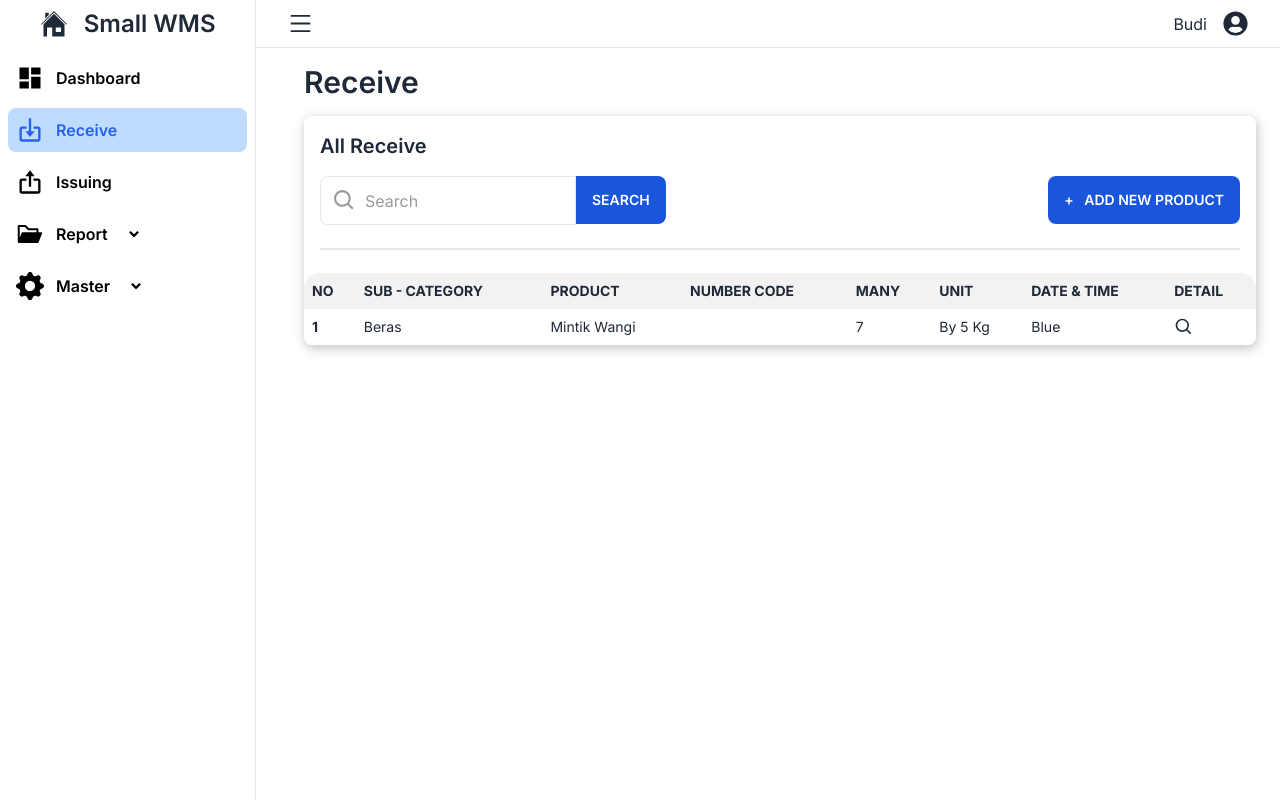
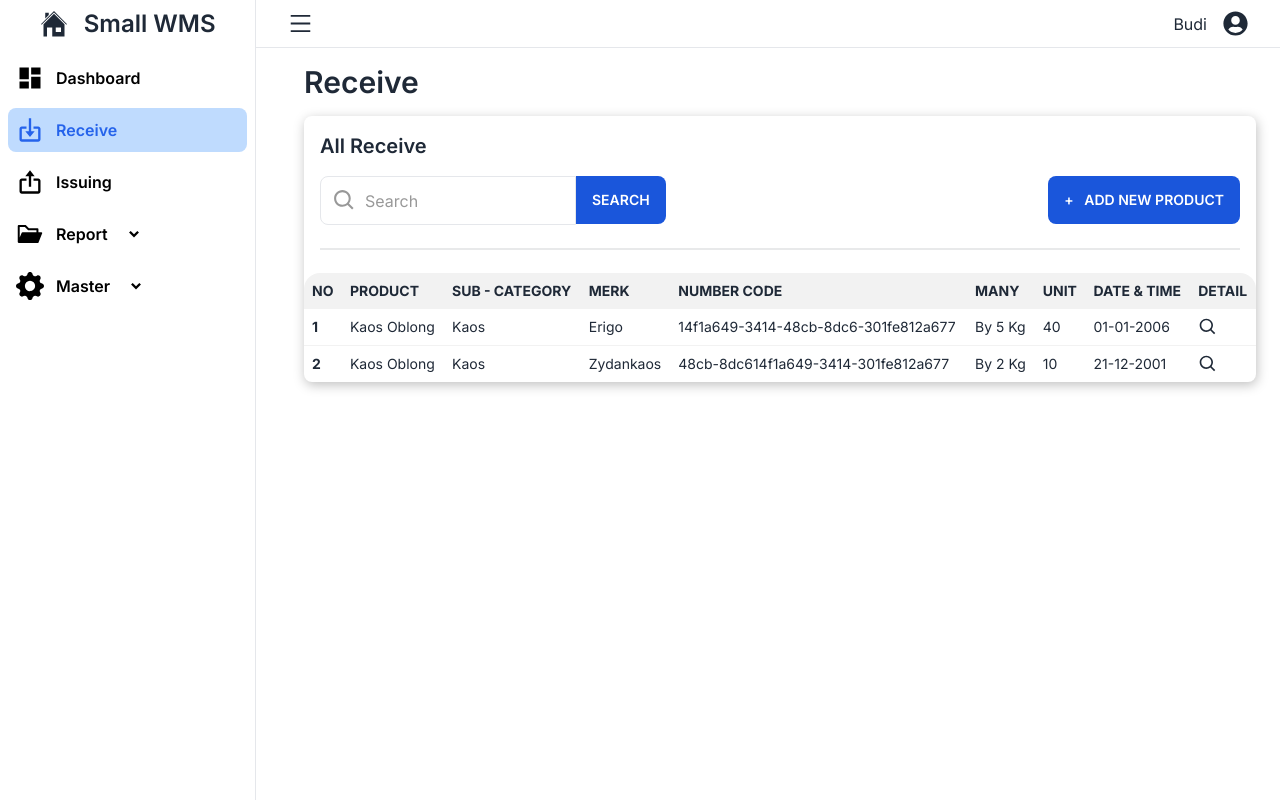
Before and after one commit to loekalin/wms-client, a React (Vite) app: page /receive in a window 1280 px wide. Built offline with nearby package versions, Linux system fonts and the light colour scheme.

Commit message:
[+] Auth Middleware Feature

```diff
--- a/src/App.jsx
+++ b/src/App.jsx
@@ -3,6 +3,8 @@ import Login from "@/Pages/Login/Login";
 import Dashboard from "@/Pages/Dashboard/Dashboard";
 import Navbar from "@/Components/Navbar";
 import Receive from "@/Pages/Receive/Receive";
+// import AuthMiddleware from "@/Components/AuthMiddleware";
+
 const App = () => {
   return (
     <BrowserRouter>
@@ -11,9 +13,11 @@ const App = () => {
         <Route
           path="/dashboard"
           element={
+            // <AuthMiddleware>
             <Navbar>
               <Dashboard />
             </Navbar>
+            // </AuthMiddleware>
           }
         />
         <Route
--- /dev/null
+++ b/src/Components/AuthMiddleware.jsx
@@ -0,0 +1,11 @@
+import React from "react";
+import { Navigate } from "react-router-dom";
+import { authStore } from "@/Lib/authStore";
+
+const AuthMiddleware = ({ children }) => {
+  const isLoggeddIn = authStore((state) => state.isLoggedIn);
+    console.log(isLoggeddIn)
+  return isLoggeddIn ?  children  : <Navigate to="/" />;
+};
+
+export default AuthMiddleware;
--- /dev/null
+++ b/src/Lib/authStore.js
@@ -0,0 +1,20 @@
+import { create } from "zustand";
+import { persist, createJSONStorage, devtools } from "zustand/middleware";
+
+export const authStore = create(
+  devtools(
+    persist(
+      (set, get) => ({
+        users: null,
+        isLoggedIn: false,
+        doLogin: (user) => {
+          set({ users: [user], isLoggedIn: true });
+        },
+      }),
+      {
+        name: "token_login", // name of the item in the storage (must be unique)
+        storage: createJSONStorage(() => sessionStorage), // (optional) by default, 'localStorage' is used
+      }
+    )
+  )
+);
--- a/src/Pages/Login/Login.jsx
+++ b/src/Pages/Login/Login.jsx
@@ -1,8 +1,8 @@
 import React, { useRef } from "react";
 import { AiFillCheckCircle } from "react-icons/ai";
-
 import { Link } from "react-router-dom";
 import { GiHouse } from "react-icons/gi";
+import { authStore } from "@/Lib/authStore";
 const sideData = [
   {
     title: "Mudah Untuk Digunakan",
@@ -61,9 +61,35 @@ const LeftSide = () => {
 const RightSide = () => {
   const usernameRef = useRef("");
   const passwordRef = useRef("");
-
-  // const doLogin = (e) => {} <== todo: implement this function
-
+  const fakeData = {
+    users: [
+      {
+        id: 1,
+        firstName: "Terry",
+        lastName: "Medhurst",
+        maidenName: "Smitham",
+        age: 50,
+        gender: "male",
+        email: "atuny0@sohu.com",
+        phone: "+63 791 675 8914",
+        username: "atuny0",
+        password: "9uQFF1Lh",
+        birthDate: "2000-12-25",
+        image: "https://robohash.org/hicveldicta.png",
+        bloodGroup: "A−",
+        height: 189,
+        weight: 75.4,
+        eyeColor: "Green",
+      },
+    ],
+  };
+  const doLogin = authStore((state) => state.doLogin);
+  const users = authStore((state) => state.users);
+  const formSubmit = async (e) => {
+    e.preventDefault();
+    doLogin(fakeData);
+  };
+  console.log(users);
   return (
     <div className="card w-1/3 shadow-2xl py-8">
       <div className="card-body">
@@ -73,7 +99,7 @@ const RightSide = () => {
           <p className="font-semibold text-lg"> Small WMS</p>
         </section>
 
-        <form className="space-y-4 md:space-y-6">
+        <form onSubmit={formSubmit} className="space-y-4 md:space-y-6">
           <div>
             <label className="block mb-2 text-sm font-medium text-gray-900 dark:text-white">Username</label>
             <input
@@ -82,7 +108,7 @@ const RightSide = () => {
               type="text"
               className="bg-gray-50 border border-gray-300 focus text-gray-900 rounded-sm w-full p-3 "
               placeholder="Monyet"
-              required="true"
+              required={true}
             />
           </div>
           <div>
@@ -93,7 +119,7 @@ const RightSide = () => {
               type="password"
               placeholder="••••••••"
               className="bg-gray-50 border border-gray-300 focus text-gray-900 rounded-sm w-full p-3 "
-              required="true"
+              required={true}
             />
           </div>
           <div className="flex items-center justify-between">
@@ -104,7 +130,7 @@ const RightSide = () => {
                   aria-describedby="remember"
                   type="checkbox"
                   className="w-4 h-4 border border-gray-300 rounded bg-gray-50 focus:ring-3 focus:ring-primary-300 dark:bg-gray-700 dark:border-gray-600 dark:focus:ring-primary-600 dark:ring-offset-gray-800"
-                  required=""
+                  required={true}
                 />
               </div>
               <div className="ml-3 text-sm">
--- a/src/Pages/Receive/Partials/Table.jsx
+++ b/src/Pages/Receive/Partials/Table.jsx
@@ -2,7 +2,7 @@ import React from "react";
 import { BiSearch } from "react-icons/bi";
 
 const Table = () => {
-  const data = ["No", "SUB - CATEGORY", "PRODUCT", " NUMBER CODE", "MANY", "UNIT", "DATE & TIME", "DETAIL"];
+  const data = ["No","PRODUCT", "SUB - CATEGORY", "MERK", " NUMBER CODE", "MANY", "UNIT", "DATE & TIME", "DETAIL"];
   return (
     <div className="overflow-x-auto">
       <table className="table table-compact w-full">
@@ -16,12 +16,26 @@ const Table = () => {
         <tbody>
           <tr>
             <th>1</th>
-            <td>Beras</td>
-            <td>Mintik Wangi</td>
-            <td></td>
-            <td>7</td>
+            <td>Kaos Oblong</td>
+            <td> Kaos</td>
+            <td>Erigo</td>
+            <td>14f1a649-3414-48cb-8dc6-301fe812a677</td>
             <td>By 5 Kg</td>
-            <td>Blue</td>
+            <td>40</td>
+            <td>01-01-2006</td>
+            <td>
+                <BiSearch size={20}/>
+            </td>
+          </tr>
+          <tr>
+            <th>2</th>
+            <td>Kaos Oblong</td>
+            <td> Kaos</td>
+            <td>Zydankaos</td>
+            <td>48cb-8dc614f1a649-3414-301fe812a677</td>
+            <td>By 2 Kg</td>
+            <td>10</td>
+            <td>21-12-2001</td>
             <td>
                 <BiSearch size={20}/>
             </td>
--- a/vite.config.js
+++ b/vite.config.js
@@ -6,4 +6,7 @@ export default defineConfig({
   plugins: [react(), ViteAliases({
     depth: 2,
   })],
+  server:{
+    host: true
+  }
 })
```
Also changed, not shown: 1 other file (tests, documents, lock files or other folders).
